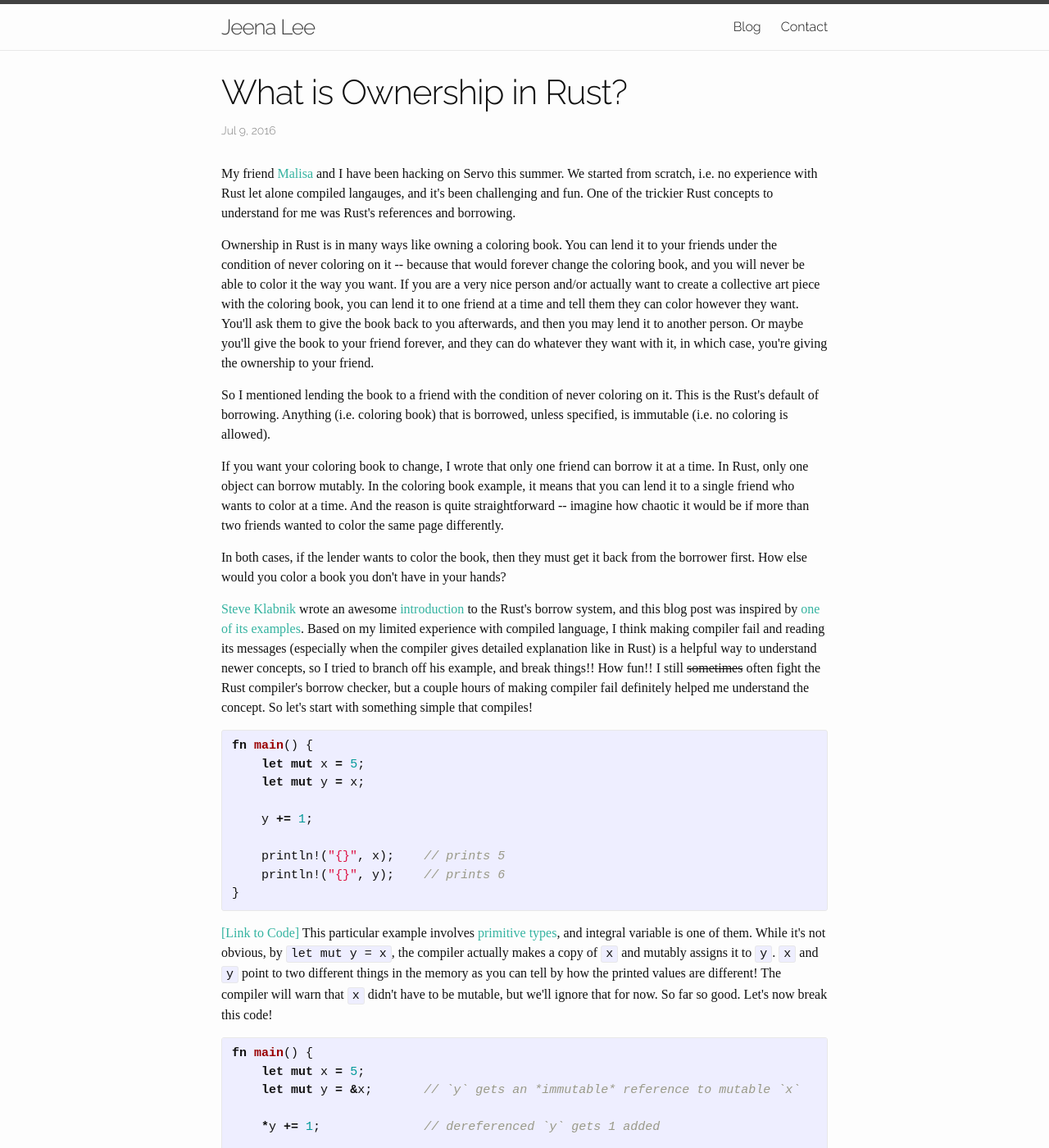
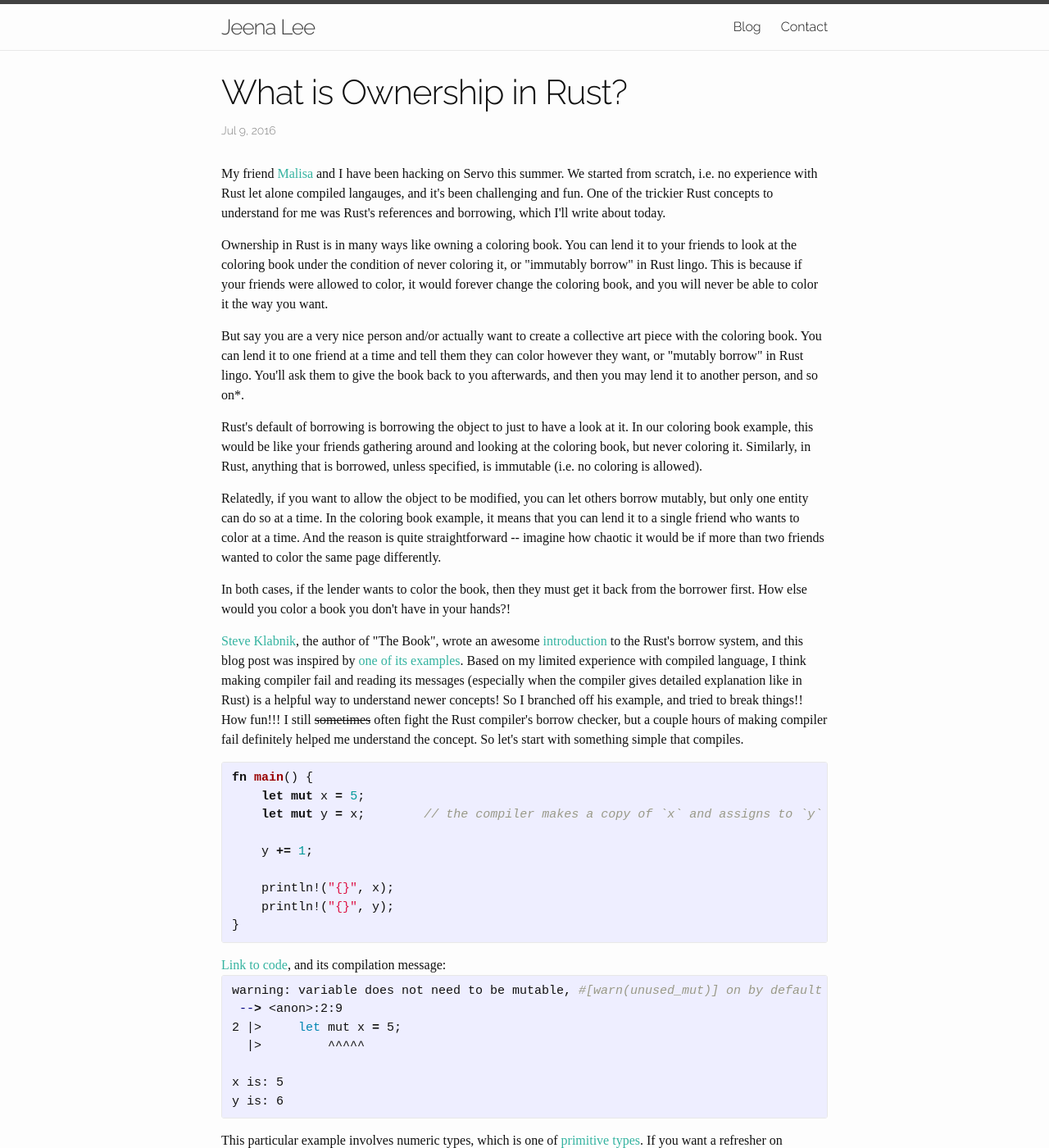
Before and after one commit to jeenalee/blog, a Jekyll site: the page built from _posts/2016-07-09-rust-ownership.html, in a window 1280 px wide and 1400 px high. Shown: the whole window at 82% size. Built offline with Jekyll 4.4.1, drawn with Linux system fonts in a browser that asks for light colours; some web fonts are replaced; some of the changed text lies outside the part shown.

Commit message:
Add compiler message

```diff
--- a/_posts/2016-07-09-rust-ownership.html
+++ b/_posts/2016-07-09-rust-ownership.html
@@ -8,114 +8,144 @@ layout: post
   experience with Rust let alone compiled langauges, and it's
   been challenging and fun. One of the trickier Rust concepts to
   understand for me was Rust's references and
-  borrowing.
+  borrowing, which I'll write about today.
 </p>
 
 <p>
 Ownership in Rust is in many ways like owning a coloring book. You can
-lend it to your friends under the condition of never coloring on it --
-because that would forever change the coloring book, and you will
-never be able to color it the way you want. If you are a very nice
-person and/or actually want to create a collective art piece with the
-coloring book, you can lend it to one friend at a time and tell them
-they can color however they want. You'll ask them to give the book
-back to you afterwards, and then you may lend it to another person. Or
-maybe you'll give the book to your friend forever, and they can do
-whatever they want with it, in which case, you're giving the ownership
-to your friend.
+lend it to your friends to look at the coloring book under the
+condition of never coloring it, or "immutably borrow" in Rust
+lingo. This is because if your friends were allowed to color, it would
+forever change the coloring book, and you will never be able to color
+it the way you want.
 </p>
 
-<p> So I mentioned lending the book to a friend with the condition of
-never coloring on it. This is the Rust's default of
-borrowing. Anything (i.e. coloring book) that is borrowed, unless
-specified, is immutable (i.e. no coloring is allowed).
+<p>But say you are a very nice person and/or actually want to create a
+collective art piece with the coloring book. You can lend it to one
+friend at a time and tell them they can color however they want, or
+"mutably borrow" in Rust lingo. You'll ask them to give the book back
+to you afterwards, and then you may lend it to another person, and so on*.
 </p>
 
-<p> If you want your coloring book to change, I wrote that only one
-friend can borrow it at a time. In Rust, only one object can borrow
-mutably. In the coloring book example, it means that you can lend it
-to a single friend who wants to color at a time. And the reason is
-quite straightforward -- imagine how chaotic it would be if more than
-two friends wanted to color the same page differently.
+<p> Rust's default of borrowing is borrowing the object to just to
+have a look at it. In our coloring book example, this would be like
+your friends gathering around and looking at the coloring book, but
+never coloring it. Similarly, in Rust, anything that is borrowed,
+unless specified, is immutable (i.e. no coloring is allowed).
+</p>
+
+<p> Relatedly, if you want to allow the object to be modified, you can
+let others borrow mutably, but only one entity can do so at a time. In
+the coloring book example, it means that you can lend it to a single
+friend who wants to color at a time. And the reason is quite
+straightforward -- imagine how chaotic it would be if more than two
+friends wanted to color the same page differently.
 </p>
 
 <p>In both cases, if the lender wants to color the book, then they
 must get it back from the borrower first. How else would you color a
-book you don't have in your hands?</p>
+book you don't have in your hands?!</p>
 
-<p><a href="http://words.steveklabnik.com/">Steve Klabnik</a> wrote an
+<p><a href="http://words.steveklabnik.com/">Steve Klabnik</a>, the author of "The Book", wrote an
 awesome <a href="https://doc.rust-lang.org/book/references-and-borrowing.html">introduction</a>
 to the Rust's borrow system, and this blog post was inspired by
 <a href="https://doc.rust-lang.org/book/references-and-borrowing.html#mut-references">one of its examples</a>.
 Based on my limited experience with compiled language,
 I think making compiler fail and reading its messages (especially when
 the compiler gives detailed explanation like in Rust) is a helpful way
-to understand newer concepts, so I tried to branch off his example,
-and break things!! How fun!! I still <strike>sometimes</strike> often
+to understand newer concepts! So I branched off his example,
+and tried to break things!! How fun!!! I still <strike>sometimes</strike> often
 fight the Rust compiler's borrow checker, but a couple hours of making
 compiler fail definitely helped me understand the concept. So let's
-start with something simple that compiles!</p>
+start with something simple that compiles.</p>
 
 {% highlight rust %}
 fn main() {
     let mut x = 5;
-    let mut y = x;
+    let mut y = x;        // the compiler makes a copy of `x` and assigns to `y`
 
     y += 1;
 
-    println!("{}", x);    // prints 5
-    println!("{}", y);    // prints 6
+    println!("{}", x);
+    println!("{}", y);
 }
 {% endhighlight %}
-<p><a href="https://is.gd/w9oXjE">[Link to Code]</a> This particular
-example
-involves <a href="https://doc.rust-lang.org/book/primitive-types.html">primitive
-types</a>, and integral variable is one of them. While it's not
-obvious, by <code>let mut y = x</code>, the compiler actually makes a
-copy of <code>x</code> and mutably assigns it
-to <code>y</code>. <code>x</code> and <code>y</code> point to two
-different things in the memory as you can tell by how the printed
-values are different! The compiler will warn that <code>x</code>
-didn't have to be mutable, but we'll ignore that for now. So far so
-good. Let's now break this code!</p>
+<a href="https://is.gd/hE79YV">Link to code</a>, and its compilation message:
+{% highlight bash %}
+warning: variable does not need to be mutable, #[warn(unused_mut)] on by default
+ --> <anon>:2:9
+2 |>     let mut x = 5;
+  |>         ^^^^^
+
+x is: 5
+y is: 6
+{% endhighlight %}
+
+<p> This particular
+example involves numeric types, which is one
+of <a href="https://doc.rust-lang.org/book/primitive-types.html">primitive
+types</a>. If you want a refresher on primitive types, this might be a
+good time to review it. While it's not obvious, by <code>let mut y =
+x</code>, the compiler actually makes a copy of <code>x</code> and
+mutably assigns it to <code>y</code>. <code>x</code>
+and <code>y</code> point to two different things in the memory as you
+can tell by how the printed values are different! The compiler will
+warn that <code>x</code> didn't have to be mutable, but we'll ignore
+  that for now. So far so good. Let's now break this code!</p>
 
 {% highlight rust %}
 fn main() {
     let mut x = 5;
     let mut y = &x;       // `y` gets an *immutable* reference to mutable `x`
 
-    *y += 1;              // dereferenced `y` gets 1 added
+    *y += 1;              // dereferenced `y` gets incremented by 1
 
-    println!("{}", y);    // error: cannot assign to immutable borrowed content `*y`
+    println!("y is: {}", y);
 }
 {% endhighlight %}
-<p><a href="https://is.gd/IHcSAL">[Link to Code]</a> What happened?
-Unlike getting ownership in the previous example, in this
-example, <code>y</code> got a reference to <code>x</code>. One
-important thing to note is that <code>y</code> got an <b>immutable</b>
-reference, even though <code>y</code> itself is mutable! That is why
-the compiler throws an error at the end. <code>y</code> didn't have
-the permission to change the value, yet it tried to do so.
-</p>
+<a href="https://is.gd/Jt93zQ">Link to code</a>, and its compilation message:
+{% highlight bash %}
+error: cannot assign to immutable borrowed content `*y`
+ --> <anon>:5:5
+5 |>     *y += 1;              // dereferenced `y` gets incremented by 1
+  |>     ^^^^^^^
 
-<p> Let's now fix this code. Make the compiler happy again!</p>
+error: aborting due to previous error
+{% endhighlight %}
+
+<p> What happened?
+Unlike copying and getting ownership in the previous example, in this
+example, <code>y</code> got a reference to <code>x</code>. Before 1 is
+added to <code>y</code>, it had to be dereferenced
+because <code>y</code> is only a reference. One important thing to
+note is that <code>y</code> got an <b>immutable</b> reference, even
+though <code>y</code> itself is mutable! That is why the compiler
+throws an error at the end. <code>y</code> didn't have the permission
+to change the value, yet it tried to do so.  Let's now fix this
+code. Make the compiler happy again!</p>
+
 {% highlight rust %}
 fn main() {
     let mut x = 5;
     let mut y = &mut x;   // `y` gets a *mutable* reference to mutable `x`
 
-    *y += 1;              // dereferenced `y` gets 1 added
+    *y += 1;              // dereferenced `y` gets incremented by 1
 
-    println!("{}", y);    // prints 6
+    println!("y is: {}", y);
 }
 {% endhighlight %}
-<p><a href="https://is.gd/m117I8">[Link to Code]</a>
+<a href="https://is.gd/yW8Yhx">Link to code</a>, and its compilation message:
+{% highlight bash %}
+y is: 6
+{% endhighlight %}
+
+<p>
 Now, <code>y</code> got an explicit permission from <code>x</code>
 that it can change the value it borrowed. So when we try to
 print <code>y</code> it successfully prints 6. Now, what happens if we
 try to print <code>x</code> instead? This brings us
 to <a href="https://doc.rust-lang.org/book/references-and-borrowing.html#thinking-in-scopes">one</a>
-of the Book's examples. </p>
+of the Book's examples.</p>
 
 {% highlight rust %}
 fn main() {
@@ -124,18 +154,36 @@ fn main() {
 
     *y += 1;
 
-    println!("{}", x);    // cannot borrow `x` as immutable because it is also borrowed as mutable
+    println!("x is: {}", x);
 }
 {% endhighlight %}
-<p><a href="https://is.gd/JCvOkL">[Link to Code]</a> Compilation
-fails! The compiler gives a pretty good explanation. It will say that
+<a href="https://is.gd/X2ufGa">Link to code</a>, and its compilation message:
+{% highlight bash %}
+error: cannot borrow `x` as immutable because it is also borrowed as mutable [--explain E0502]
+   --> <anon>:7:26
+3   |>     let mut y = &mut x;   // `x` gets mutably borrowed here
+    |>                      - mutable borrow occurs here
+...
+7   |>     println!("x is: {}", x);
+    |>                          ^ immutable borrow occurs here
+8   |> }
+    |> - mutable borrow ends here
+<std macros>:2:27: 2:58: note: in this expansion of format_args!
+<std macros>:3:1: 3:54: note: in this expansion of print! (defined in <std macros>)
+<anon>:7:5: 7:29: note: in this expansion of println! (defined in <std macros>)
+
+error: aborting due to previous error
+{% endhighlight %}
+
+<p>Compilation
+fails! The compiler gives a pretty good explanation. It says that
 it cannot borrow <code>x</code> as immutable because it is also
 borrowed as mutable. <code>x</code> was mutably rented out
 by <code>y</code> and the print statement tried to borrow it too. This
 violates the rule of Rust's borrow system -- only one can mutably
 borrow, or many can immutably borrow. The Book also
 shows <a href="https://doc.rust-lang.org/book/references-and-borrowing.html#mut-references">a
-way</a> to correct this code by using curly brackets.
+way</a> to correct this code by using curly brackets like below.
 
 {% highlight rust %}
 fn main() {
@@ -144,10 +192,15 @@ fn main() {
         let y = &mut x;
         *y += 1;
     }
-    println!("{}", x);    // prints 6
+    println!("x is: {}", x);
 }
 {% endhighlight %}
-<p><a href="https://is.gd/H0lBUB">[Link to Code]</a> The Book does a
+<a href="https://is.gd/4Razar">Link to code</a>, and its compilation message:
+{% highlight bash %}
+x is: 6
+{% endhighlight %}
+
+<p> The Book does a
 better job in explaining scopes than I can, so I highly recommend
 reading <a href="https://doc.rust-lang.org/book/references-and-borrowing.html#thinking-in-scopes">the
 Book</a> about this section. Let's break this code again one last
@@ -160,13 +213,30 @@ fn main() {
         let y = &mut x;
         *y += 1;
     }
-    println!("{}", y);    // error: unresolved name `y`
+    println!("y is: {}", y);
 }
 {% endhighlight %}
-<p><a href="https://is.gd/D67btY">[Link to Code]</a> The compiler
+<a href="https://is.gd/BffVNx">Link to code</a>, and its compilation message:
+{% highlight bash %}
+error: unresolved name `y`. Did you mean `x`? [--explain E0425]
+ --> <anon>:7:26
+7 |>     println!("y is: {}", y);
+  |>                          ^
+<std macros>:2:27: 2:58: note: in this expansion of format_args!
+<std macros>:3:1: 3:54: note: in this expansion of print! (defined in <std macros>)
+<anon>:7:5: 7:29: note: in this expansion of println! (defined in <std macros>)
+
+error: aborting due to previous error
+{% endhighlight %}
+
+<p>The compiler
 fails to understand what <code>y</code> is. This is
 because <code>y</code> is defined inside curly brackets, and outside
 of them, <code>y</code> doesn't exist! This feature gets very handy
 when you want to define things only temporarily.</p>
 
 <p>Now you should go break some codes! Thanks for reading!</p>
+
+<small>*Or maybe you'll give the book to your friend forever, in which case
+you're giving away your ownership, but we won't cover that concept in
+this blog post.</smaller>
```
